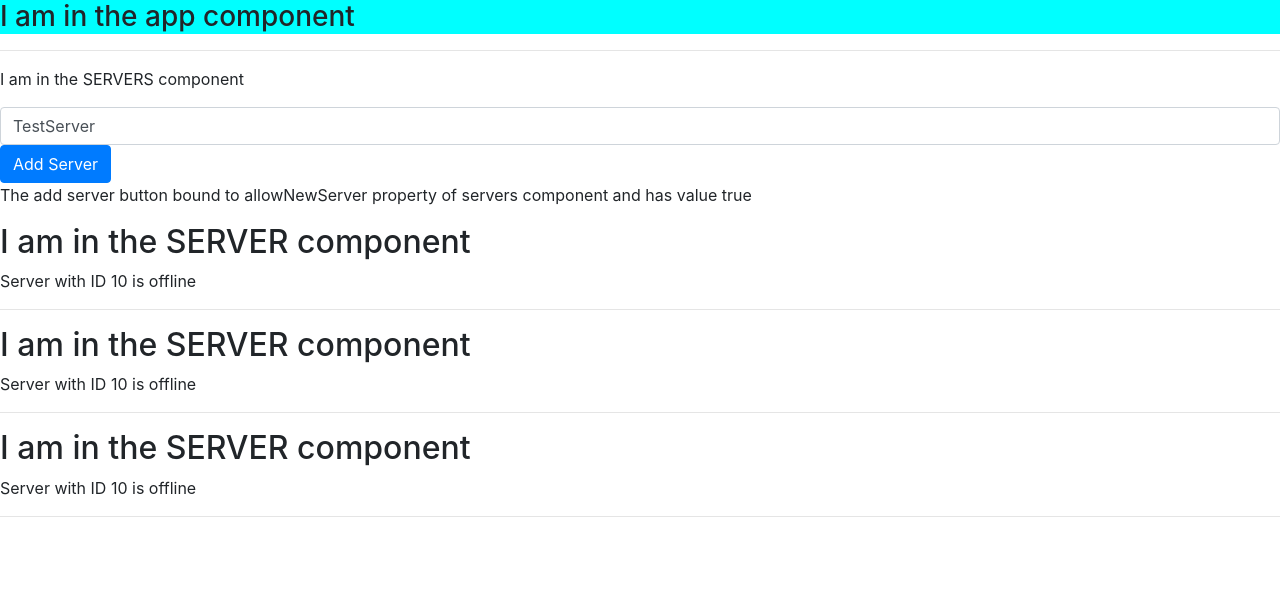
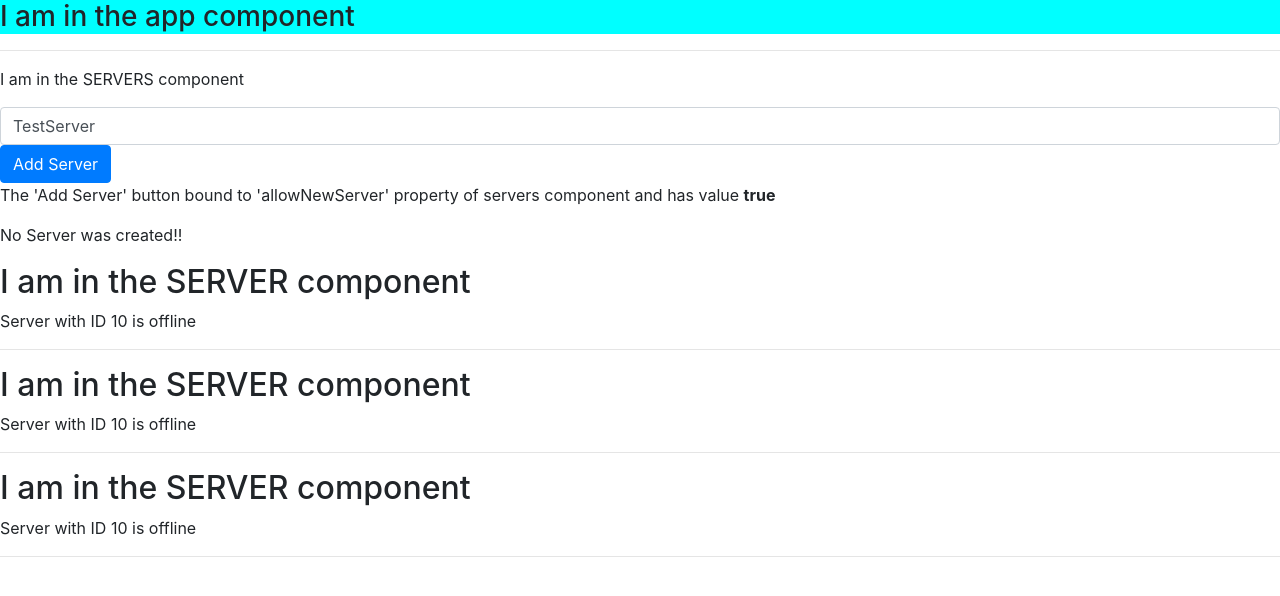
Before and after one commit to paramSonawane/helloWorld, an Angular app: page / in a window 1280 px wide. Shown: the top 596 px of the page. Built offline with nearby package versions, Linux system fonts and the light colour scheme.

Commit message:
ngIf structural directive with else

```diff
--- a/src/app/servers/servers.component.html
+++ b/src/app/servers/servers.component.html
@@ -1,3 +1,12 @@
+<!--
+Property Binding []
+Event Binding ()
+String interpolation {}
+Two way binding [()]
+Structural Directive *
+Local Reference #
+-->
+
 <p>I am in the SERVERS component</p>
 <input
     type="text"
@@ -16,22 +25,22 @@ and data it collected from that event -->
     Add Server
 </button>
 
-<p>The add server button bound to allowNewServer property of servers component and has value {{allowNewServer}}</p> <!-- string interpolation -->
-
+<p>The 'Add Server' button bound to 'allowNewServer' property of servers component and has value <b>{{allowNewServer}}</b></p> <!-- string interpolation -->
 <!-- property binding and string interpolations can be interchanged but
 DO NOT mix both... use either of them. -->
 
-<!--
-Property Binding []
-Event Binding ()
-String interpolation {}
-Two way binding [()]
-Structural Directive *
 
--->
-<p *ngIf="serverCreated">New Server Created; name is : {{serverName}}</p>
+<!-- <p *ngIf="serverCreated">New Server Created; name is : {{serverName}}</p> -->
 <!-- This is structural directive which directly changes the DOM
-here if the ngIf condition is met then it will execute/show that HTML element -->
+    here if the ngIf condition is met then it will execute/show that HTML element -->
+
+<p *ngIf="serverCreated; else noServer">New Server Created; name is : {{serverName}}</p>
+<ng-template #noServer>
+    <p>No Server was created!!</p>
+</ng-template>
+<!-- This is if with else
+requires ng-template(component Directive) as to display the element for the else part -->
+
 
 <div class="app-server"></div>
 <div class="app-server"></div>
```
